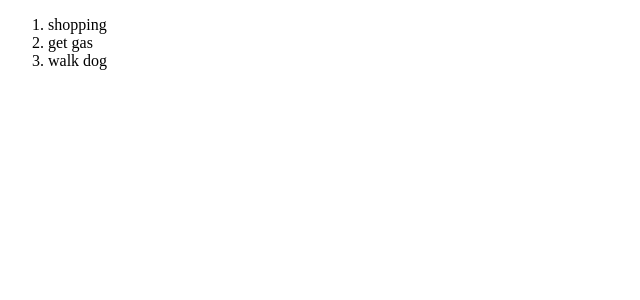
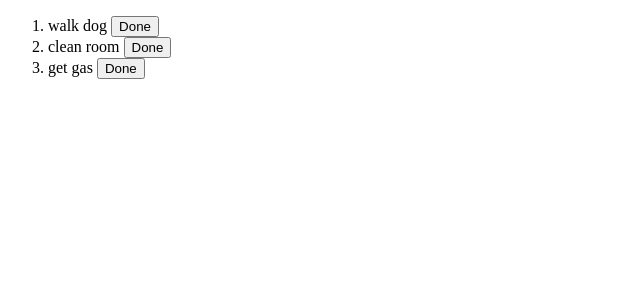
Before and after one commit to RealWeeks/learn-vue-todo, a Vue app: page / in a window 1280 px wide. Shown: the top 300 px of the page, without its empty margins (0-640 px from the left). Built offline with nearby package versions, Linux system fonts and the light colour scheme.

Commit message:
emit todos

```diff
--- a/src/App.vue
+++ b/src/App.vue
@@ -14,7 +14,21 @@ export default {
   },
   data(){
     return {
-      todos:['shopping', 'get gas', 'walk dog']
+      todos:[{
+      "id": 1,
+      "title": "walk dog",
+      "completed": false
+      },
+      {
+      "id": 2,
+      "title": "clean room",
+      "completed": false
+      },
+      {
+      "id": 3,
+      "title": "get gas",
+      "completed": false
+      }]
     }
   }
 }
--- a/src/components/HelloWorld.vue
+++ b/src/components/HelloWorld.vue
@@ -1,7 +1,7 @@
 <template>
   <div id="todo">
     <ol>
-      <li v-for="todo in todos"> {{todo}}</li>
+      <li v-for="todo in todos"> {{todo.title}} <button @click="handleTodos(todo)">Done</button></li>
     </ol>
   </div>
 </template>
@@ -12,7 +12,11 @@ export default {
   name: 'todo',
   props:['todos'],
   components: {
-
+  },
+  methods:{
+    handleTodos(todo){
+      this.$emit('doneTodo', todo)
+    }
   },
   data(){
     return {
```
